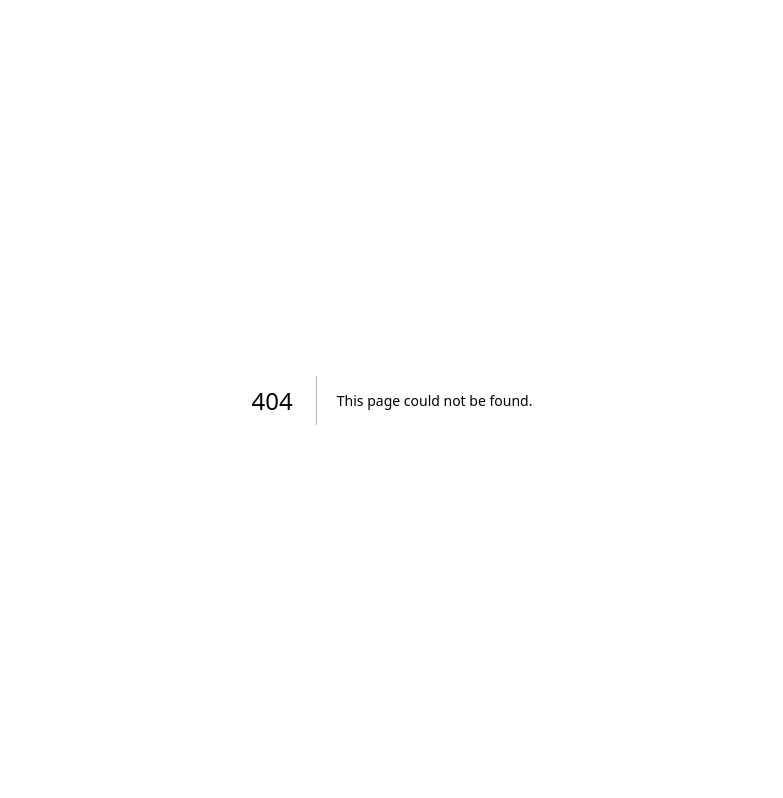
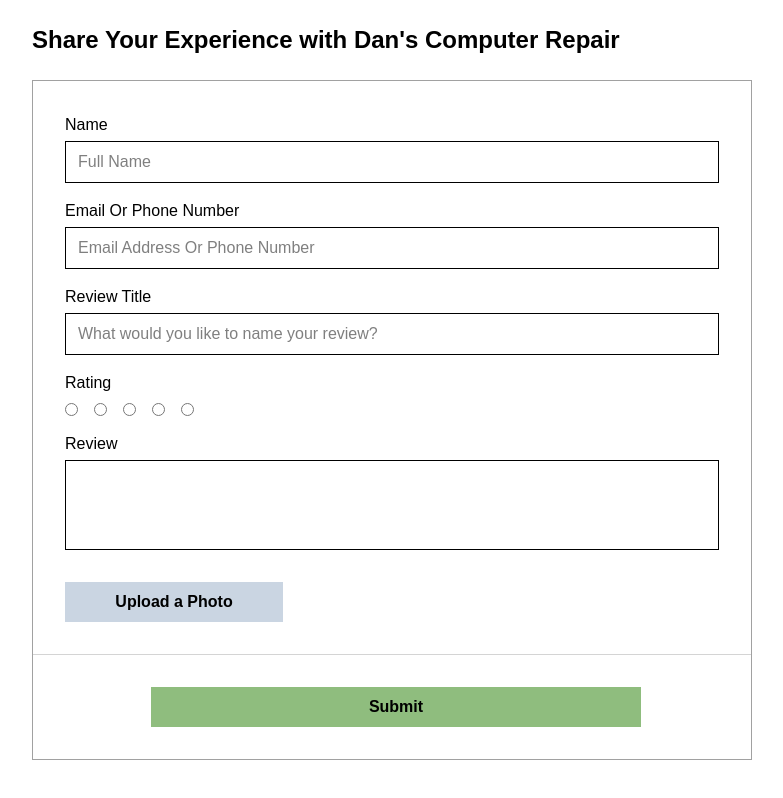
Before and after one commit to BrandonMLeyva/DansComputerRepair, a Next.js app: page /review-form in a window 1280 px wide. Before the commit this address had no page. Shown: the whole page, without its empty margins (248-1031 px from the left). Built offline with nearby package versions, Linux system fonts and the light colour scheme.

Commit message:
DC-111, DC-112, DC-113

```diff
--- /dev/null
+++ b/src/app/review-form/page.js
@@ -0,0 +1,84 @@
+export default function ReviewFormPage() {
+    return (
+        <main className="min-h-screen bg-white text-black">
+            <section className="mx-auto max-w-3xl p-6">
+                <h1 className="text-2xl font-semibold mb-6">Share Your Experience with Dan's Computer Repair</h1>
+
+                <div className="border border-neutral-400  bg-white">
+                    <form className="p-6 md:p-8 space-y-4">
+
+                        <div>
+                            <label className="block text-med mb-1">Name</label>
+                            <input
+                                type="text"
+                                name="Name"
+                                placeholder="Full Name"
+                                className="w-full border border-black px-3 py-2"
+                            />
+                        </div>
+
+                        <div>
+                            <label className="block text-med mb-1">Email Or Phone Number</label>
+                            <input
+                                type="text"
+                                name="EmailPhone"
+                                placeholder="Email Address Or Phone Number"
+                                className="w-full border border-black px-3 py-2"
+                            />
+                        </div>
+
+                        <div>
+                            <label className="block text-med mb-1">Review Title</label>
+                            <input
+                                type="text"
+                                name="ReviewTitle"
+                                placeholder="What would you like to name your review?"
+                                className="w-full border border-black px-3 py-2"
+                            />
+                        </div>
+
+                        {/* Rating (stars) */}
+                        <fieldset>
+                            <legend className="block text-med mb-2">Rating</legend>
+                            <div className="flex gap-4 items-center">
+                                <input type="radio" id="star5" name="rating" value="5" />
+                                <input type="radio" id="star4" name="rating" value="4" />
+                                <input type="radio" id="star3" name="rating" value="3" />
+                                <input type="radio" id="star2" name="rating" value="2" />
+                                <input type="radio" id="star1" name="rating" value="1" />
+                            </div>
+                        </fieldset>
+
+                        <div>
+                            <label className="block text-med mb-1">Review</label>
+                            <input
+                                type="text"
+                                name="Review"
+                                placeholder=""
+                                className="w-full border border-black py-8"
+                            />
+                        </div>
+
+
+                        {/* Button to upload photos for the review*/}
+                        <div className="mt-8">
+                            <button type="submit" className="w-1/3 bg-slate-300 text-black font-bold py-2 hover:bg-slate-400">
+                                Upload a Photo
+                            </button>
+                        </div>
+                    </form>
+
+                    {/* Footer row with divider and Sign in button included */}
+                    <div className="border-t border-neutral-300 p-6 md:p-8">
+                        <div className="flex justify-center items-center gap-2">
+                            <span className="text-sm text-neutral-600"></span>
+                            <button type="button" className="w-3/4 bg-[#8fbd7e] text-black px-4 py-2 font-bold hover:bg-[#6dab5c]">
+                                Submit
+                            </button>
+                        </div>
+                    </div>
+                </div>
+            </section>
+        </main>
+    );
+}
```
